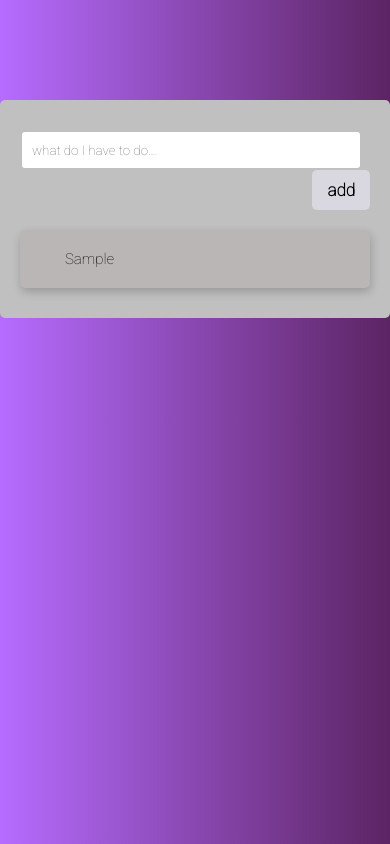
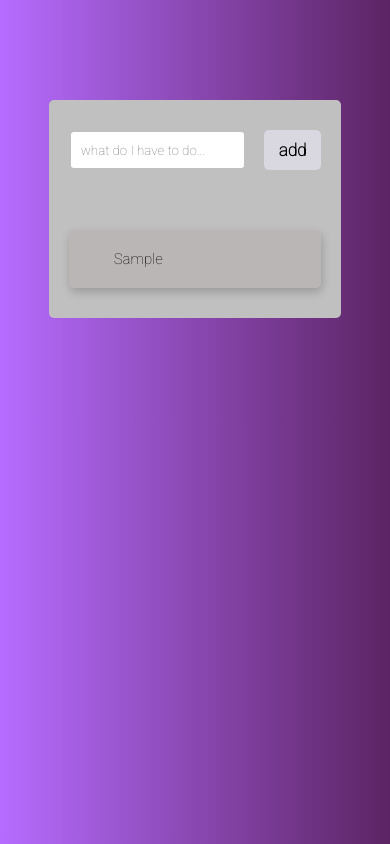
Before and after one commit to murilobernado/List-of-task, a plain HTML site: page index.html in a window 390 px wide. Both pictures are taken after typing "Sample" into the empty fields and a click on the button "add". Drawn offline with Linux system fonts and the light colour scheme.

Commit message:
Added responsiveness Styles.css

```diff
--- a/styles.css
+++ b/styles.css
@@ -118,3 +118,18 @@ body {
    background-color: #8df891;
    text-decoration: line-through;
 }
+
+@media screen and (max-width: 573px) {
+    .container{
+        width: 75%;
+    }
+
+    #input-principal {
+        width: 70%;
+    }
+
+    .nome-tarefa{
+        word-wrap: break-word;
+    }
+
+}
```
